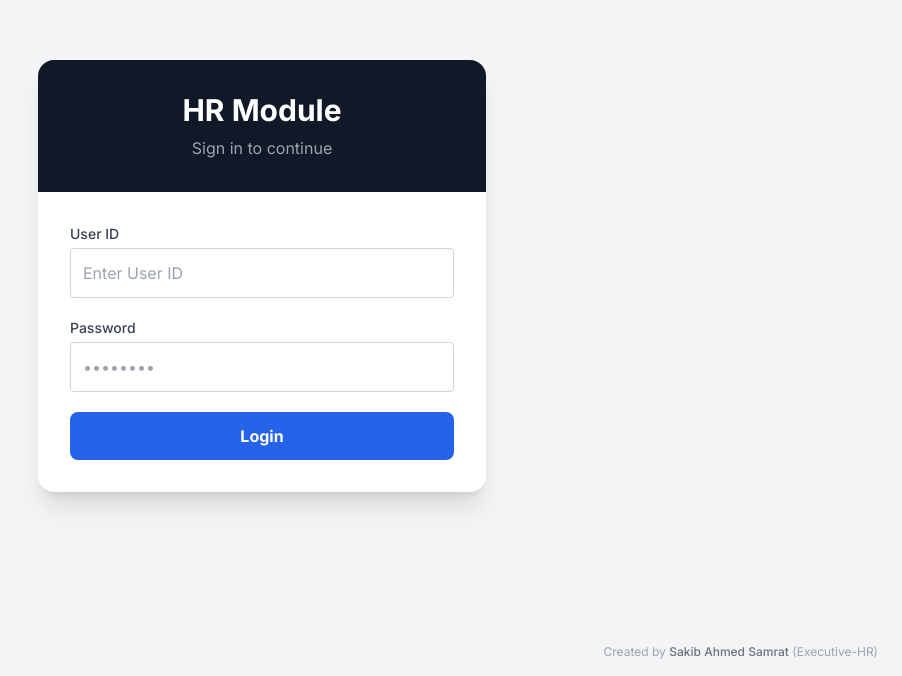
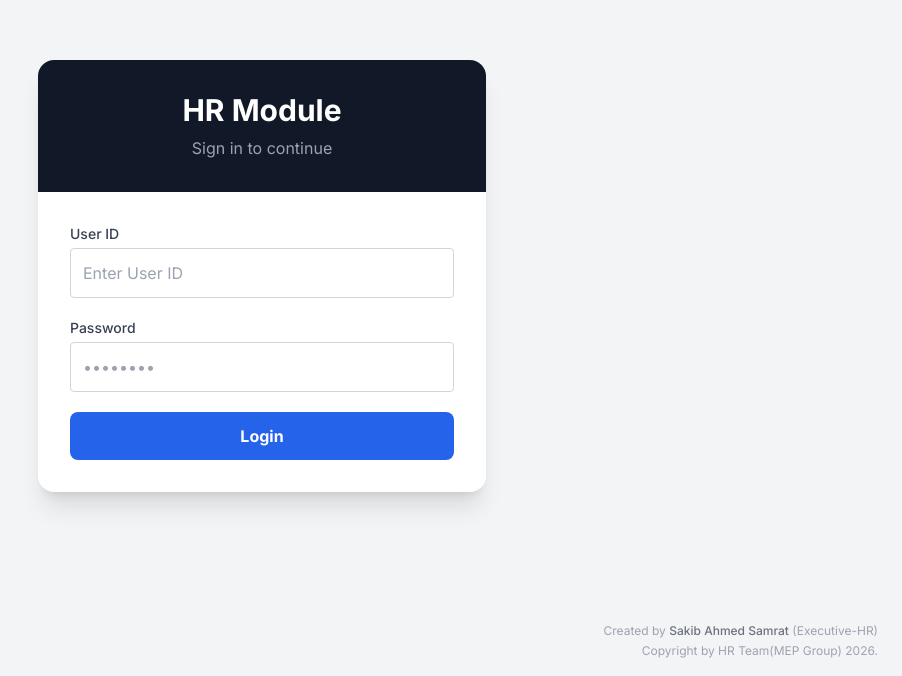
Before and after one commit to sakibahmedsamrat/ERP-System, a Next.js app: page /login in a window 1280 px wide. Shown: the part 124-800 px from the top of the page, without its empty margins (378-1280 px from the left). Built offline with nearby package versions, Linux system fonts and the light colour scheme; no server answers.

Commit message:
Add 'Copyright by HR Team(MEP Group) 2026.' below creator attribution

```diff
--- a/src/app/login/page.tsx
+++ b/src/app/login/page.tsx
@@ -62,8 +62,9 @@ export default function LoginPage() {
           </form>
         </div>
       </div>
-      <div className="absolute bottom-4 right-6 text-xs text-gray-400 select-none print:hidden">
-        Created by <span className="text-gray-500 font-medium">Sakib Ahmed Samrat</span> (Executive-HR)
+      <div className="absolute bottom-4 right-6 text-right text-xs text-gray-400 select-none print:hidden leading-relaxed">
+        <div>Created by <span className="text-gray-500 font-medium">Sakib Ahmed Samrat</span> (Executive-HR)</div>
+        <div>Copyright by HR Team(MEP Group) 2026.</div>
       </div>
     </div>
   );
--- a/src/components/MainLayout.tsx
+++ b/src/components/MainLayout.tsx
@@ -21,8 +21,9 @@ export default function MainLayout({ children, user }: { children: React.ReactNo
           <div className="flex-1">
             {children}
           </div>
-          <footer className="py-3 px-8 text-right text-xs text-gray-400 print:hidden select-none">
-            Created by <span className="text-gray-500 font-medium">Sakib Ahmed Samrat</span> (Executive-HR)
+          <footer className="py-3 px-8 text-right text-xs text-gray-400 print:hidden select-none leading-relaxed">
+            <div>Created by <span className="text-gray-500 font-medium">Sakib Ahmed Samrat</span> (Executive-HR)</div>
+            <div>Copyright by HR Team(MEP Group) 2026.</div>
           </footer>
         </main>
       </div>
```
